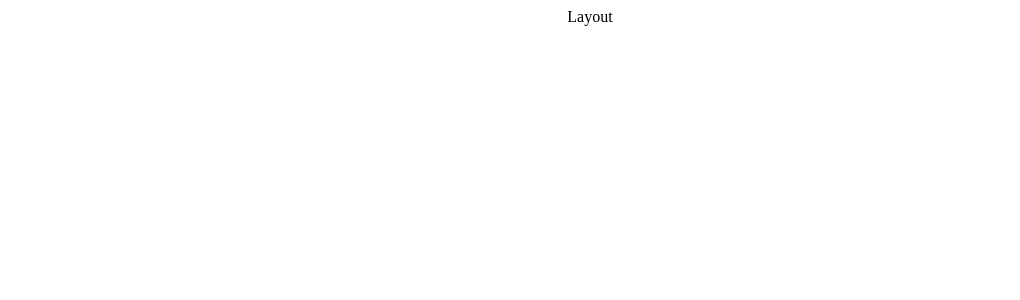
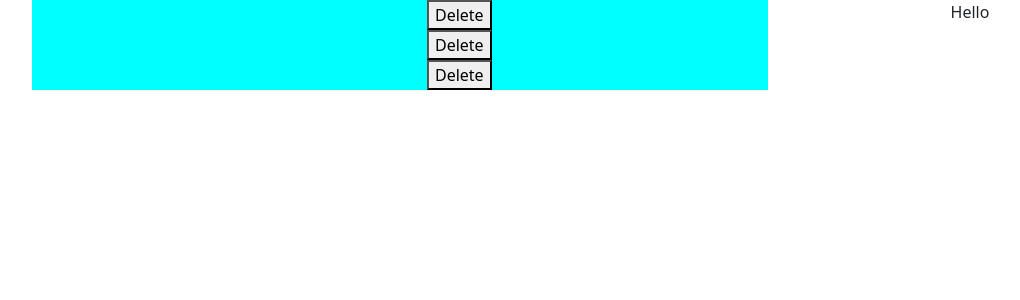
Before and after one commit to tung-nb2611/Quan-Ly-Banner, a React (Create React App) app in the folder frontend/: page / in a window 1280 px wide. Shown: the top 300 px of the page, without its empty margins (50-1070 px from the left). Built offline with nearby package versions, Linux system fonts and the light colour scheme.

Commit message:
feat: create bannerList and info component, add React-Bootstrap library

```diff
--- a/frontend/package.json
+++ b/frontend/package.json
@@ -6,7 +6,9 @@
     "@testing-library/jest-dom": "^5.16.4",
     "@testing-library/react": "^13.1.1",
     "@testing-library/user-event": "^13.5.0",
+    "bootstrap": "^5.1.3",
     "react": "^18.0.0",
+    "react-bootstrap": "^2.2.3",
     "react-dom": "^18.0.0",
     "react-scripts": "5.0.1",
     "styled-components": "^5.3.5",
--- a/frontend/public/index.html
+++ b/frontend/public/index.html
@@ -10,21 +10,18 @@
       content="Web site created using create-react-app"
     />
     <link rel="apple-touch-icon" href="%PUBLIC_URL%/logo192.png" />
-    <!--
-      manifest.json provides metadata used when your web app is installed on a
-      user's mobile device or desktop. See https://developers.google.com/web/fundamentals/web-app-manifest/
-    -->
     <link rel="manifest" href="%PUBLIC_URL%/manifest.json" />
-    <!--
-      Notice the use of %PUBLIC_URL% in the tags above.
-      It will be replaced with the URL of the `public` folder during the build.
-      Only files inside the `public` folder can be referenced from the HTML.
-
-      Unlike "/favicon.ico" or "favicon.ico", "%PUBLIC_URL%/favicon.ico" will
-      work correctly both with client-side routing and a non-root public URL.
-      Learn how to configure a non-root public URL by running `npm run build`.
-    -->
     <title>React App</title>
+    <script
+      src="https://unpkg.com/react/umd/react.production.min.js"
+      crossorigin
+    ></script>
+    <link
+      rel="stylesheet"
+      href="https://cdn.jsdelivr.net/npm/bootstrap@5.1.3/dist/css/bootstrap.min.css"
+      integrity="sha384-1BmE4kWBq78iYhFldvKuhfTAU6auU8tT94WrHftjDbrCEXSU1oBoqyl2QvZ6jIW3"
+      crossorigin="anonymous"
+    />
   </head>
   <body>
     <noscript>You need to enable JavaScript to run this app.</noscript>
--- a/frontend/src/App.css
+++ b/frontend/src/App.css
@@ -1,3 +1,5 @@
+
+
 .App {
   text-align: center;
 }
--- a/frontend/src/App.js
+++ b/frontend/src/App.js
@@ -1,10 +1,11 @@
 import './App.css';
+import BannerList from './components/BannerList';
 import Layout from './components/Layout';
 
 function App() {
   return (
     <div className="App">
-      <Layout/>
+      <BannerList/>
     </div>
   );
 }
--- /dev/null
+++ b/frontend/src/components/BannerInfo.js
@@ -0,0 +1,24 @@
+import "../style/bannerInfo.css";
+import { Container, Row, Col } from "react-bootstrap";
+const BannerInfo = ({ bannerInfo }) => {
+  const Confirmation = () => {
+    console.log("really wanna delete ?");
+  };
+
+  return (
+    <div className="banner-info">
+      <Container>
+        <Row>
+          <Col xs={6} lg={3} xl={2}></Col>
+          <Col xs={6} lg={3} xl={2}></Col>
+          <Col xs={6} lg={3} xl={2}></Col>
+          <Col xs={12} lg={3} xl={2}>
+            <button onClick={Confirmation}>Delete</button>
+          </Col>
+        </Row>
+      </Container>
+    </div>
+  );
+};
+
+export default BannerInfo;
--- /dev/null
+++ b/frontend/src/components/BannerList.js
@@ -0,0 +1,32 @@
+import React, { useState } from "react";
+import { Container, Row, Col } from "react-bootstrap";
+import BannerInfo from "./BannerInfo";
+import '../style/bannerList.css';
+
+const BannerList = () => {
+
+    const [bannerList, setBannerList] = useState([1,2,3]);
+
+    const displayBanner = bannerList.map((bannerInfo) => {
+        return (
+            <BannerInfo bannerInfo={bannerInfo}/>
+        )
+    });
+
+    return (
+        <div>
+            <Container>
+                <Row>
+                    <Col sm={12} lg={8}>
+                        {displayBanner}
+                    </Col>
+                    <Col sm={12} lg={4}>
+                        Hello
+                    </Col>
+                </Row>
+            </Container>
+        </div>
+    )
+}
+
+export default BannerList;
--- /dev/null
+++ b/frontend/src/style/bannerInfo.css
@@ -0,0 +1,4 @@
+.banner-info{
+    color: white;
+    background-color: aqua;
+}
--- /dev/null
+++ b/frontend/src/style/bannerList.css
@@ -0,0 +1,3 @@
+*{
+    margin: 0;
+}
```
Also changed, not shown: frontend/src/data/dummyData.js (added), 1 other file (tests, documents, lock files or other folders).
